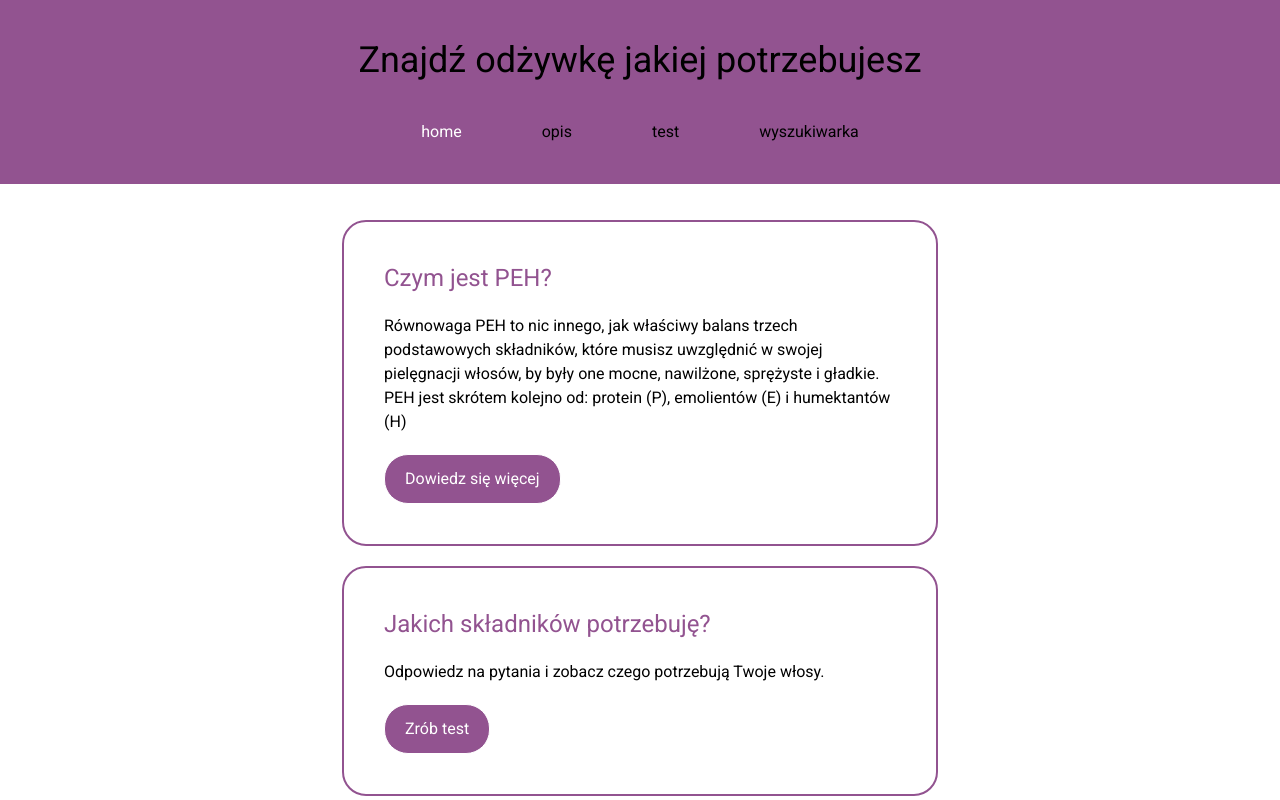
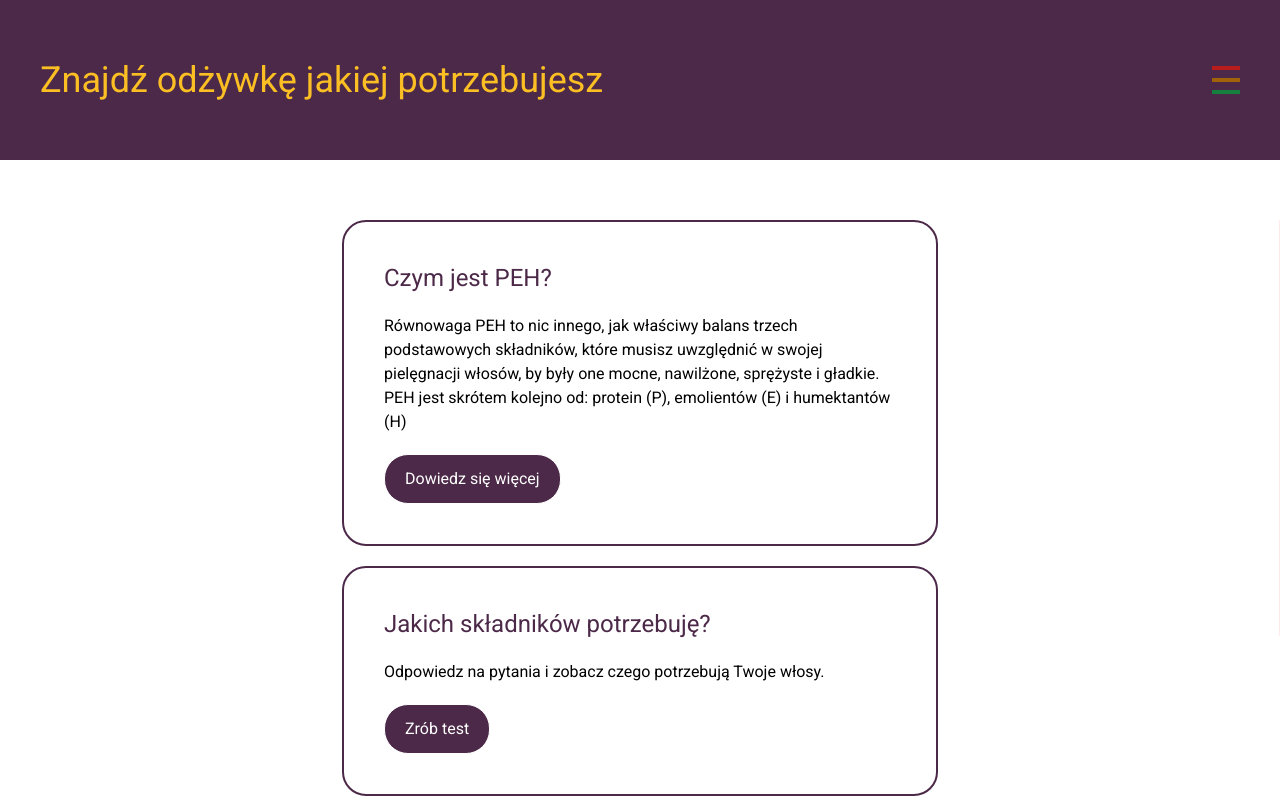
Before and after one commit to AhuraMagda/peh-app, a React (Vite) app in the folder front-end/: page / in a window 1280 px wide. Shown: the top 800 px of the page. Built offline with nearby package versions, Linux system fonts and the light colour scheme.

Commit message:
hidden nav

```diff
--- a/front-end/src/components/Layout.jsx
+++ b/front-end/src/components/Layout.jsx
@@ -1,3 +1,4 @@
+import { useState } from "react";
 import { NavLink, Outlet } from "react-router-dom";
 
 export default function Layout() {
@@ -8,18 +9,33 @@ export default function Layout() {
     { path: "/products", name: "wyszukiwarka" },
   ];
 
+  const [navVisible, setNavVisible] = useState(false);
+
+  const toggleNav = () => {
+    setNavVisible(prev => !prev)
+  }
+
   return (
     <div className="w-full flex justify-center items-center flex-col ">
       <header className="fixed top-0 flex justify-center items-center flex-col w-full bg-main min-h-20vh">
-        <h1 className="text-4xl pt-10">Znajdź odżywkę jakiej potrzebujesz</h1>
-        <nav>
-          <ul className="flex">
+        <nav className="relative mx-10 w-full px-10">
+          <h1 className="text-4xl text-detail mr-10">
+            Znajdź odżywkę jakiej potrzebujesz
+          </h1>
+          <div onClick={toggleNav} className="absolute h-7 top-0 bottom-0 my-auto right-0 px-10">
+            <div className="w-7 h-1 bg-red-700 mb-2"></div>
+            <div className="w-7 h-1 bg-yellow-700 mb-2"></div>
+            <div className="w-7 h-1 bg-green-700"></div>
+          </div>
+          <ul className={`flex flex-col bg-red-200 absolute top-20vh right-0 ${!navVisible && "translate-x-full"} transition-all`}>
             {navLinks.map((navLink) => (
               <li key={navLink.name} className="p-10">
                 <NavLink key={navLink.name} to={navLink.path}>
                   {({ isActive }) => {
                     return (
-                      <p className={`${isActive && "text-white"}`}>
+                      <p
+                        className={`${isActive ? "text-detail decoration-solid decoration-white overline" : "hover:text-detail transition-all text-white"} `}
+                      >
                         {navLink.name}
                       </p>
                     );
--- a/front-end/src/components/NotFound.jsx
+++ b/front-end/src/components/NotFound.jsx
@@ -1,7 +1,7 @@
 function NotFound() {
   return (
     <main>
-      <h1>Page not found</h1>
+      <h1>Ops, takiej strony nie ma </h1>
     </main>
   );
 }
--- a/front-end/src/components/ProductsList.jsx
+++ b/front-end/src/components/ProductsList.jsx
@@ -12,7 +12,7 @@ export default function ProductsList() {
               key={product.id}
               to={`/products/${product.type}/${product.id}`}
             >
-              <div className="flex bg-white p-2.5 w-72 m-2.5 border-2 border-solid border-yellow-400 rounded-xl">
+              <div className="flex bg-white p-2.5 w-72 m-2.5 border-2 border-solid border-detail rounded-xl">
                 <img src={`/${product.img}`} alt="kallos" className="h-40" />
                 <div className="flex justify-center items-center flex-col">
                   <h2>{product.name}</h2>
--- a/front-end/src/components/ProductsNav.jsx
+++ b/front-end/src/components/ProductsNav.jsx
@@ -5,10 +5,10 @@ export default function ProductsNav() {
 
   return (
     <main className="mt-20vh pt-10 mb-10vh">
-      <div className="w-full flex justify-center items-center h-20vh">
+      <div className="w-full flex-wrap justify-center items-center flex h-20vh">
         {filters.map((filter) => (
           <Link key={filter} to={`/products/${filter}`}>
-            <button className="m-5 bg-amber-400 p-2">{filter}</button>
+            <button className="m-5 bg-detail p-2">{filter}</button>
           </Link>
         ))}
         <Link to="/products">
--- a/front-end/src/main.jsx
+++ b/front-end/src/main.jsx
@@ -8,6 +8,7 @@ import ProductsList from "./components/ProductsList.jsx";
 import ProductCard from "./components/ProductCard.jsx";
 import About from "./components/About.jsx";
 import Test from "./components/Test.jsx";
+import NotFound from "./components/NotFound.jsx"
 import ProductCardComments, {
   addComment,
 } from "./components/ProductCardComments.jsx";
@@ -16,6 +17,7 @@ const router = createBrowserRouter([
   {
     element: <App />,
     path: "/",
+    errorElement: <NotFound />,
     children: [
       {
         path: "/",
--- a/front-end/tailwind.config.js
+++ b/front-end/tailwind.config.js
@@ -7,7 +7,8 @@ export default {
   theme: {
     extend: {
       colors: {
-        'main': '#925390'
+        'main': '#4C2948',
+        'detail': '#FBBF24'
       },
       spacing: {
         '20vh': '20vh',
```
